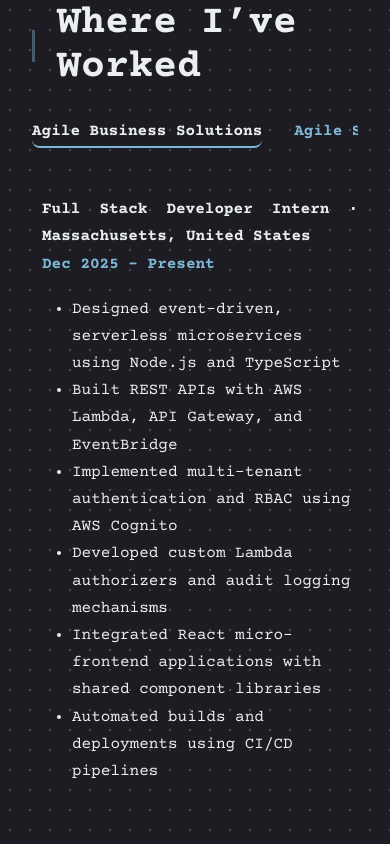
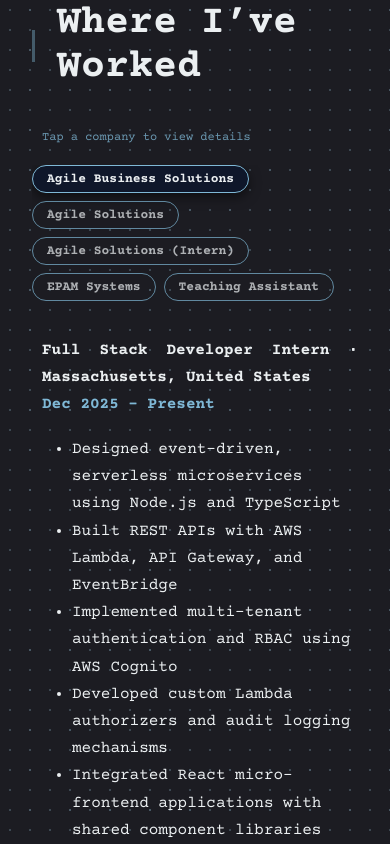
Before and after one commit to Hethu-Sri/hethusri-portfolio, a React (Vite) app: page / in a window 390 px wide. Shown: the part 2940-3784 px from the top of the page. Built offline with nearby package versions, Linux system fonts and the light colour scheme.

Commit message:
experience skills removed and project text left aligned

```diff
--- a/src/sections/Experience.jsx
+++ b/src/sections/Experience.jsx
@@ -13,6 +13,7 @@
           <span className="experience-line" />
           <h1 className="experience-title">Where I’ve Worked</h1>
         </div>
+        <p className="experience-hint">Tap a company to view details</p>
 
         {/* Tabs */}
         <div className="experience-tabs">
--- a/src/styles/Experience.css
+++ b/src/styles/Experience.css
@@ -22,14 +22,14 @@
     display: flex;
     align-items: center;
     gap: 12px;
-  }
+}
 
-  .experience-line {
+.experience-line {
     width: 4px;
     height: 32px;
     background-color: var(--border-color);
     opacity: 0.4;
-  }
+}
 
 /* ================================
      TABS (SINGLE LINE)
@@ -191,3 +191,74 @@
         margin-top: 24px;
     }
 }
+
+.experience-hint {
+    display: none;
+}
+
+@media (max-width: 768px) {
+    .experience-hint {
+        display: block;
+        font-size: 12px;
+        color: var(--muted-text);
+        margin-top: 6px;
+        margin-bottom: 16px;
+        padding-left: var(--text-left-padding);
+        opacity: 0.8;
+    }
+}
+
+/* ================================
+   MOBILE: Hide tech panel
+================================ */
+
+@media (max-width: 768px) {
+    .experience-tech-panel {
+      display: none;
+    }
+  }
+
+
+@media (max-width: 768px) {
+    .experience-tabs {
+        display: flex;
+        flex-wrap: wrap;
+        gap: 8px;
+        margin-bottom: 20px;
+    }
+
+    .experience-tabs button {
+        border: 1px solid var(--border-color);
+        border-radius: 999px;
+        padding: 6px 14px;
+        font-size: 13px;
+        background: transparent;
+        color: var(--text-color);
+        opacity: 0.7;
+        transition: all 0.2s ease;
+    }
+
+    .experience-tabs button.active {
+        background: var(--card-bg);
+        opacity: 1;
+        box-shadow: 0 4px 12px var(--shadow);
+    }
+}
+
+@media (max-width: 768px) {
+    .experience-content {
+        animation: experienceFade 0.25s ease;
+    }
+
+    @keyframes experienceFade {
+        from {
+            opacity: 0;
+            transform: translateY(6px);
+        }
+
+        to {
+            opacity: 1;
+            transform: translateY(0);
+        }
+    }
+}
--- a/src/styles/Projects.css
+++ b/src/styles/Projects.css
@@ -234,3 +234,76 @@
   opacity: 1;
   transform: translateX(-50%) translateY(0);
 }
+
+/* ================================
+   MOBILE COMPACT CARD SPACING
+================================ */
+
+@media (max-width: 768px) {
+
+  /* Card container */
+  .project-card {
+    padding: 14px;          /* ↓ from 20px */
+    min-height: unset;      /* let content define height */
+  }
+
+  /* Project title */
+  .project-header h3 {
+    font-size: 15px;
+    line-height: 1.25;
+    margin-bottom: 8px;
+  }
+
+  /* Description + bullets wrapper */
+  .project-points {
+    margin-left: -14px;     /* align with reduced padding */
+    padding-right: 14px;
+    font-size: 14px;
+    line-height: 1.5;       /* ↓ tighter text */
+    margin-bottom: 10px;
+  }
+
+  /* Bullet items */
+  .project-points li {
+    margin-left: 12px;
+    line-height: 1.45;
+    padding-right: 12px;
+  }
+
+  /* Tech stack bubbles */
+  .project-meta {
+    gap: 6px;
+    margin-bottom: 10px;
+  }
+
+  .project-meta span {
+    font-size: 10px;
+    padding: 4px 10px;      /* smaller pills */
+  }
+
+  /* Header spacing */
+  .project-header {
+    margin-bottom: 8px;
+  }
+}
+/* ================================
+   MOBILE TEXT FIX (IMPORTANT)
+================================ */
+
+@media (max-width: 768px) {
+
+  /* Fix ugly word spacing caused by justify + monospace */
+  .project-points,
+  .project-points li {
+    color: color-mix(in srgb, var(--text-color) 80%, transparent);
+    font-size: 13px;
+    text-align: left;
+    word-spacing: normal;
+    letter-spacing: 0;
+    line-height: 1.5;
+  }
+
+  .project-points li {
+    margin-top: 4px;
+  }
+}
```
